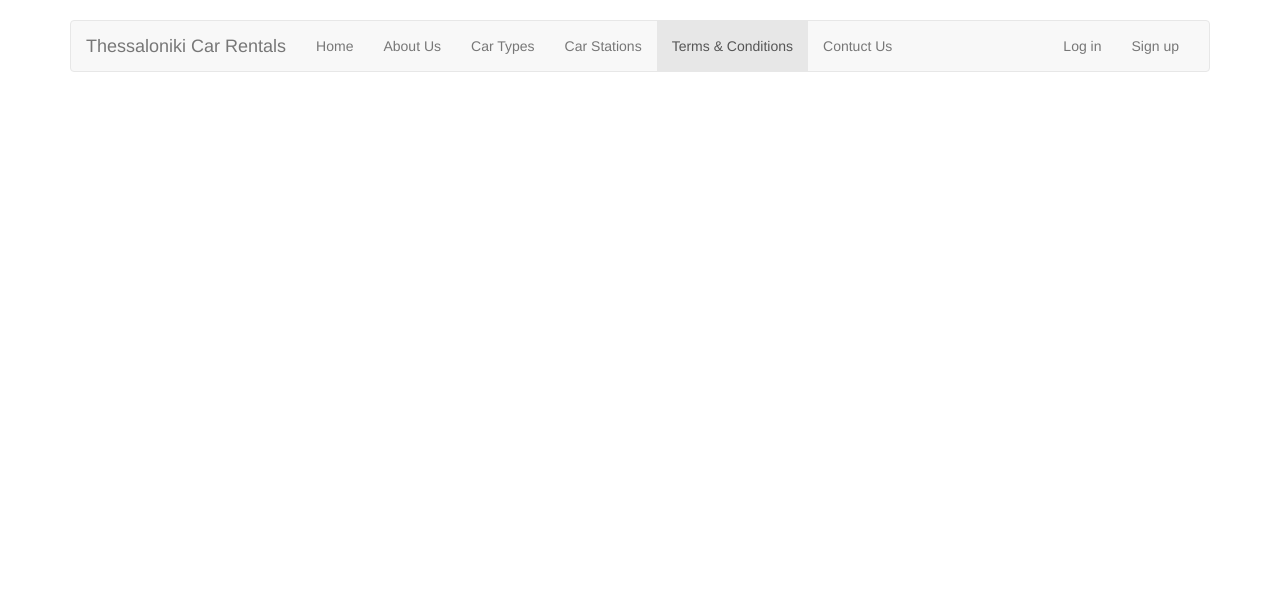
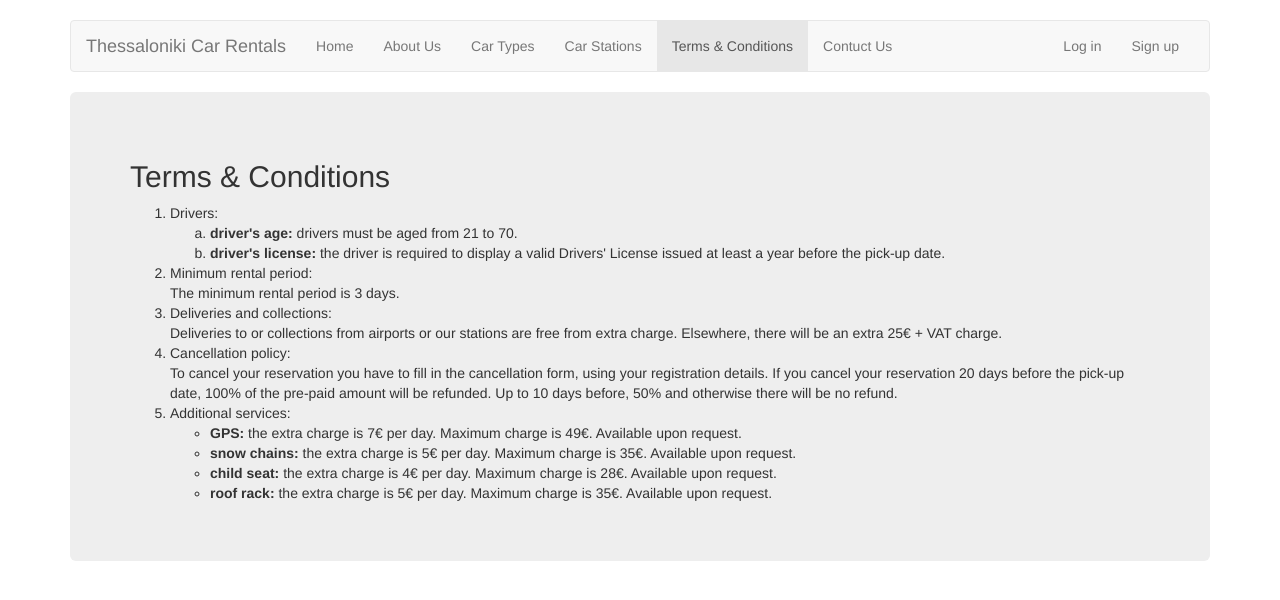
Before and after one commit to pekaras86/car_rental, a PHP site: page /terms_conditions.php in a window 1280 px wide. Shown: the top 600 px of the page. Run offline with PHP 8.4, Linux system fonts and the light colour scheme; some libraries are stand-ins or nearby versions.

Commit message:
added some conditions

```diff
--- a/terms_conditions.php
+++ b/terms_conditions.php
@@ -43,6 +43,32 @@
       </nav>
 
 
+    <div class="jumbotron">
+      <h2> Terms & Conditions </h2>
+      <ol>
+      	<li>Drivers:</li>
+        <ol type="a">
+        	<li><b>driver's age:</b> drivers must be aged from 21 to 70.</li>
+           	<li><b>driver's license:</b> the driver is required to display a valid Drivers' License issued at least a year before the pick-up date.</li>
+        </ol>
+      	<li>Minimum rental period:</li>
+        The minimum rental period is 3 days.
+        <li>Deliveries and collections:</li>
+        Deliveries to or collections from airports or our stations are free from extra charge. Elsewhere, there will be an extra 25€ + VAT charge.
+        <li>Cancellation policy:</li> To cancel your reservation you have to fill in the cancellation form, using your registration details. If you cancel your reservation 20 days before the pick-up date, 100% of the pre-paid amount will be refunded. Up to 10 days before, 50% and otherwise there will be no refund.
+        <li>Additional services:</li>
+        <ul>
+        	<li><b>GPS:</b> the extra charge is 7€ per day. Maximum charge is 49€. Available upon request.</li>
+            <li><b>snow chains:</b> the extra charge is 5€ per day. Maximum charge is 35€. Available upon request.</li>
+            <li><b>child seat:</b> the extra charge is 4€ per day. Maximum charge is 28€. Available upon request.</li>
+            <li><b>roof rack:</b> the extra charge is 5€ per day. Maximum charge is 35€. Available upon request.</li>
+        </ul>
+      </ol>
+
+
+    </div>
+
+
 
 
 
```
